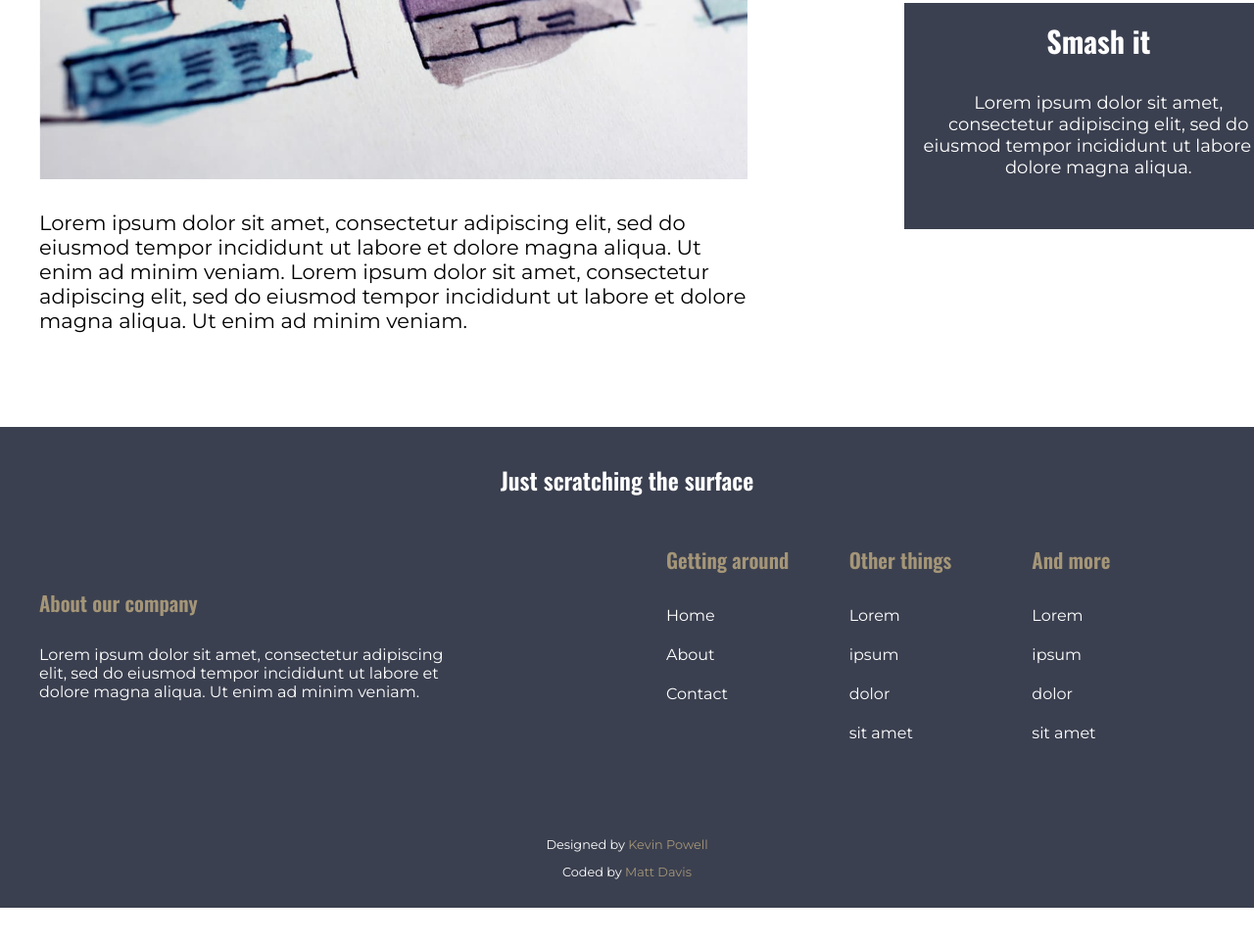
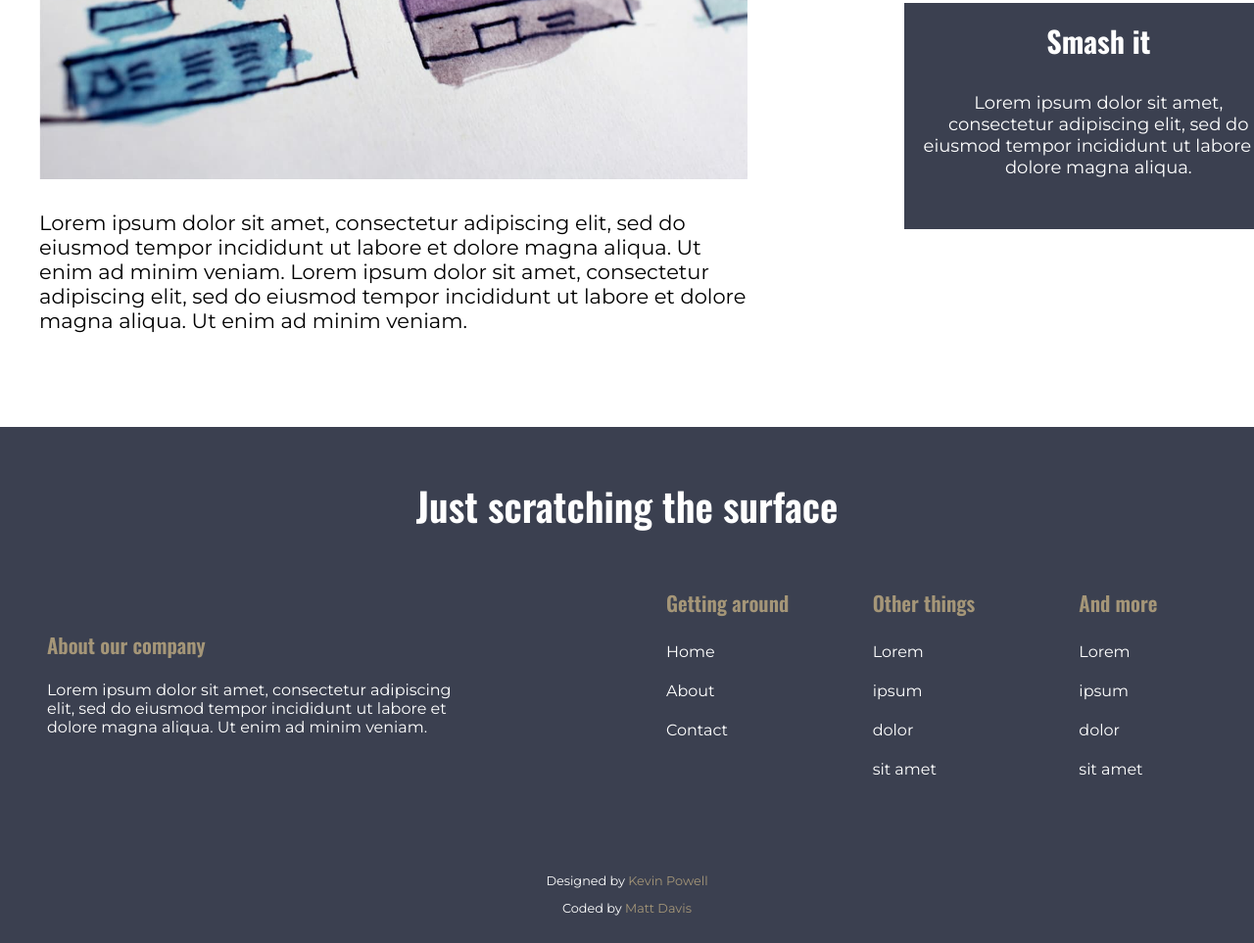
Before and after one commit to davis-matt0/kp-final-project, a plain HTML site: page index.html in a window 1280 px wide. Shown: the part 2026-2989 px from the top of the page at 98% size. Before the commit the page ends 2953 px from the top, so only its background shows below. Drawn offline with nearby package versions, Linux system fonts and the light colour scheme.

Commit message:
fix broken footer on medium screen and minor adjustments

```diff
--- a/index.html
+++ b/index.html
@@ -29,7 +29,7 @@
             <li class="nav_item">
               <a href="" class="nav_link">Contact</a>
             </li>
-            <li class="nav_item">
+            <li class="nav_item-separate">
               <a href="" class="nav_link">Sign In</a>
             </li>
             <li class="nav_item">
@@ -149,7 +149,7 @@
         <div class="lists_flex">
           <div class="col">
             <ul class="footer_list">
-              <il class="footer_list-item">
+              <il class="footer_list-header">
                 <h4 class="footer_tab">Getting around</h4>
               </il>
               <li class="footer_list-item">
@@ -165,7 +165,7 @@
           </div>
           <div class="col">
             <ul class="footer_list">
-              <li class="footer_list-item">
+              <li class="footer_list-header">
                 <h4 class="footer_tab">Other things</h4>
               </li>
               <li class="footer_list-item">
@@ -184,7 +184,7 @@
           </div>
           <div class="col">
             <ul class="footer_list">
-              <li class="footer_list-item">
+              <li class="footer_list-header">
                 <h4 class="footer_tab">And more</h4>
               </li>
               <li class="footer_list-item">
--- a/style.css
+++ b/style.css
@@ -77,7 +77,7 @@ header {
 
 .title {
   margin: 0;
-  font-size: 5rem;
+  font-size: 4.5rem;
   color: #a59678;
 }
 
@@ -231,25 +231,33 @@ header {
     width: 95%;
   }
 
+  .footer {
+    padding: 1em 3em;
+  }
+
   .footer .row {
     display: flex;
     justify-content: center;
-    gap: 5em;
+    margin: 0 auto;
   }
 
-  /* .footer_tab {
-    text-align: center;
+  .footer .col {
+    margin: 0 auto;
+  }
+
+  .footer_tab {
+    margin: 1em auto;
   }
 
   .about {
-    width: 60%;
-    margin: 0 auto;
+    width: 70%;
+    min-width: 70%;
   }
 
   .lists_flex {
     justify-content: center;
-    gap: 8em;
-  } */
+    gap: 5em;
+  }
 }
 
 @media (min-width: 1000px) {
@@ -330,15 +338,18 @@ header {
   }
 
   .footer_heading {
-    font-size: 1.5rem;
+    font-size: 2.5rem;
   }
 
   .about {
     width: 75%;
+    min-width: 75%;
   }
 
   .lists_flex {
     width: 100%;
+    gap: 5em;
+    margin: 0;
   }
 
   .footer_list {
@@ -346,6 +357,10 @@ header {
     margin: 0 auto;
   }
 
+  .footer_list-header {
+    margin: 0;
+  }
+
   .credits {
     margin-top: 5em;
   }
```
